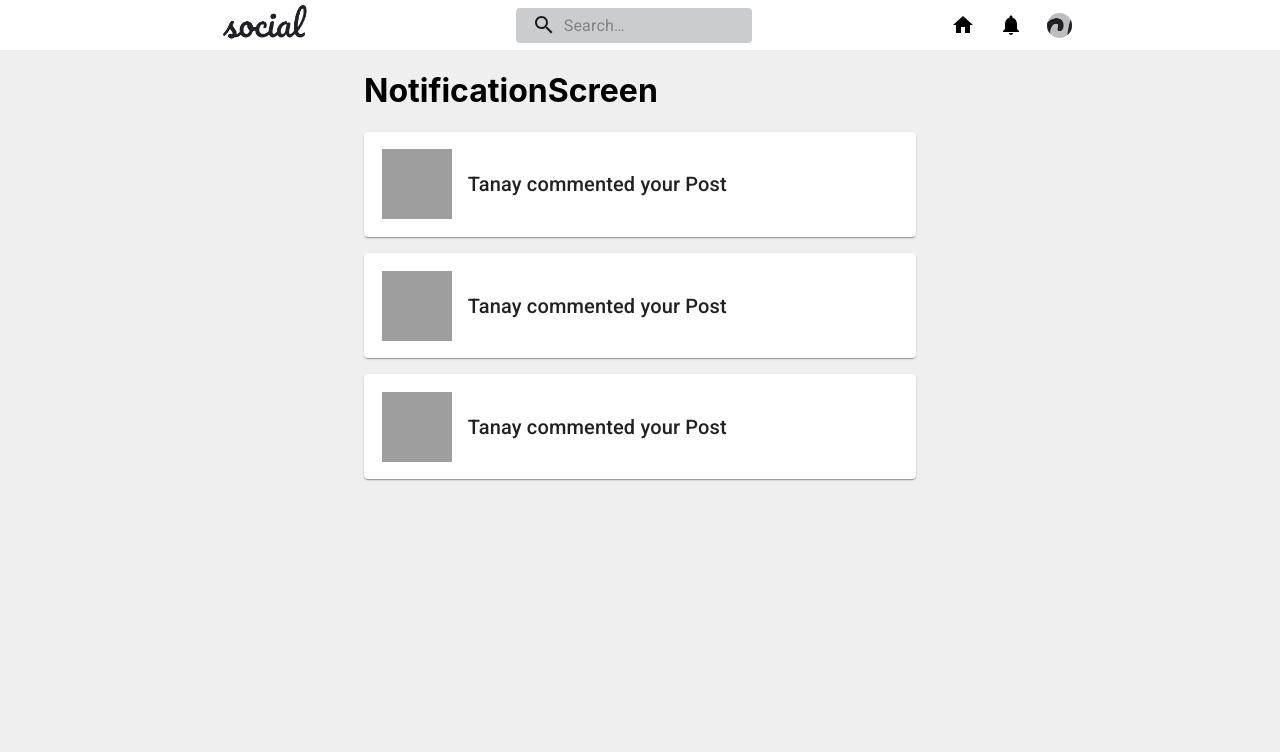
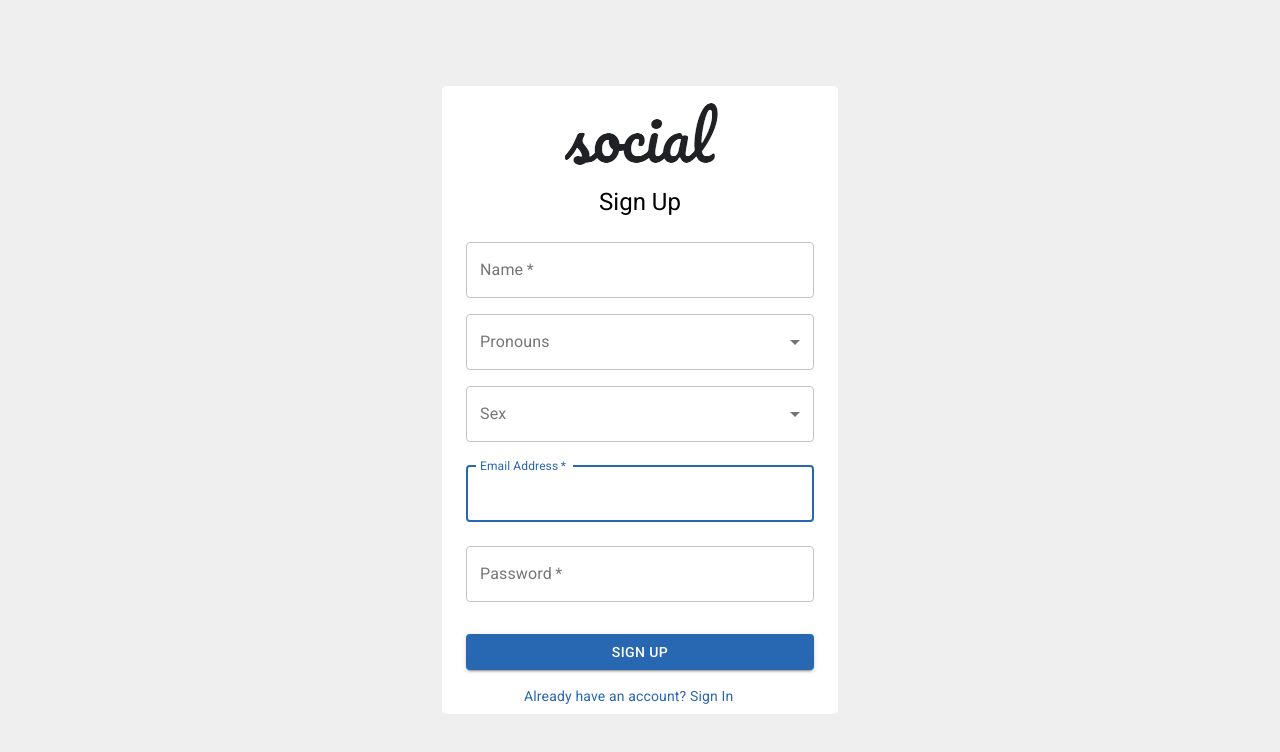
Before and after one commit to piyushsingh0992/socialMedia, a React (Create React App) app: page / in a window 1280 px wide. Shown: the top 752 px of the page. Built offline with nearby package versions, Linux system fonts and the light colour scheme; grey boxes are pictures that could not be loaded.

Commit message:
added login page

```diff
--- a/src/App.js
+++ b/src/App.js
@@ -12,14 +12,14 @@ function App() {
   return (
     <div className="app">
       <Routes>
-        {/* <Route path="/" element={<NewsFeedScreen />} /> */}
-        <Route path="/" element={<NotificationScreen />} />
-        <Route path="/post/:postId" element={<PostScreen />} />
-        <Route path="/login" element={<LoginScreen />} />
-        <Route path="/profile/:profileId" element={<ProfileScreen />} />
-        <Route path="/notifications" element={<NotificationScreen />} />
-        <Route path="/search/:searchText" element={<SearchScreen />} />
-        <Route path="/*" element={<Error404Page />} />
+        {/* <Route path="/" element={<NewsFeedScreen />} />  */}
+        <Route path="/" element={<LoginScreen />} />
+        {/* <Route path="/post/:postId" element={<PostScreen />} /> */}
+        {/* <Route path="/login" element={<LoginScreen />} /> */}
+        {/* <Route path="/profile/:profileId" element={<ProfileScreen />} /> */}
+        {/* <Route path="/notifications" element={<NotificationScreen />} /> */}
+        {/* <Route path="/search/:searchText" element={<SearchScreen />} /> */}
+        {/* <Route path="/*" element={<Error404Page />} />  */}
       </Routes>
     </div>
   );
--- a/src/app.css
+++ b/src/app.css
@@ -2,9 +2,10 @@
 
     min-height: 100vh;
     background-color: #efefef;
+
 }
 
 .screen-container{
+    min-height: 100vh;
 
-    min-height: 100vh;
 }
--- a/src/components/signIn/index.js
+++ b/src/components/signIn/index.js
@@ -14,14 +14,12 @@ import logo from "../../assets/logo.png";
 
 const useStyles = makeStyles((theme) => ({
   paper: {
-    marginTop: theme.spacing(8),
     display: "flex",
     flexDirection: "column",
     alignItems: "center",
-    backgroundColor:"white",
-    padding:theme.spacing(3),
-    borderRadius:"5px",
-    border:"2px solid red",
+    backgroundColor: "white",
+    padding: theme.spacing(3),
+    borderRadius: "5px",
   },
 
   form: {
@@ -37,8 +35,7 @@ export default function SignIn() {
   const classes = useStyles();
 
   return (
-    <Container component="main" maxWidth="xs" >
-
+    <Container component="main" maxWidth="xs">
       <div className={classes.paper}>
         <img src={logo} />
         <Typography component="h1" variant="h5">
@@ -46,6 +43,7 @@ export default function SignIn() {
         </Typography>
 
         <form className={classes.form} noValidate>
+
           <TextField
             variant="outlined"
             margin="normal"
@@ -68,10 +66,7 @@ export default function SignIn() {
             id="password"
             autoComplete="current-password"
           />
-          <FormControlLabel
-            control={<Checkbox value="remember" color="primary" />}
-            label="Remember me"
-          />
+
           <Button
             type="submit"
             fullWidth
--- a/src/components/signUp/index.js
+++ b/src/components/signUp/index.js
@@ -1,46 +1,45 @@
-import React from 'react';
-import Avatar from '@material-ui/core/Avatar';
-import Button from '@material-ui/core/Button';
-import CssBaseline from '@material-ui/core/CssBaseline';
-import TextField from '@material-ui/core/TextField';
-import FormControlLabel from '@material-ui/core/FormControlLabel';
-import Checkbox from '@material-ui/core/Checkbox';
-import Link from '@material-ui/core/Link';
-import Grid from '@material-ui/core/Grid';
-import Box from '@material-ui/core/Box';
-import LockOutlinedIcon from '@material-ui/icons/LockOutlined';
-import Typography from '@material-ui/core/Typography';
-import { makeStyles } from '@material-ui/core/styles';
-import Container from '@material-ui/core/Container';
+import React from "react";
+import Button from "@material-ui/core/Button";
+import TextField from "@material-ui/core/TextField";
+import FormControlLabel from "@material-ui/core/FormControlLabel";
+import Checkbox from "@material-ui/core/Checkbox";
+import Link from "@material-ui/core/Link";
+import Grid from "@material-ui/core/Grid";
+import Box from "@material-ui/core/Box";
+import LockOutlinedIcon from "@material-ui/icons/LockOutlined";
+import Typography from "@material-ui/core/Typography";
+import { makeStyles } from "@material-ui/core/styles";
+import Container from "@material-ui/core/Container";
 import logo from "../../assets/logo.png";
 
-function Copyright() {
-  return (
-    <Typography variant="body2" color="textSecondary" align="center">
-      {'Copyright © '}
-      <Link color="inherit" href="https://material-ui.com/">
-        Your Website
-      </Link>{' '}
-      {new Date().getFullYear()}
-      {'.'}
-    </Typography>
-  );
-}
+import InputLabel from "@material-ui/core/InputLabel";
+import FormHelperText from "@material-ui/core/FormHelperText";
+import FormControl from "@material-ui/core/FormControl";
+import Select from "@material-ui/core/Select";
+import NativeSelect from "@material-ui/core/NativeSelect";
 
 const useStyles = makeStyles((theme) => ({
+  formControl: {
+    minWidth: 120,
+    width: "100%",
+    margin: "0.5rem 0",
+  },
+  selectEmpty: {
+    marginTop: theme.spacing(2),
+  },
   paper: {
-    marginTop: theme.spacing(8),
-    display: 'flex',
-    flexDirection: 'column',
-    alignItems: 'center',
+    display: "flex",
+    flexDirection: "column",
+    alignItems: "center",
+    backgroundColor: "white",
+    padding: "0.5rem 1.5rem",
+    borderRadius: "5px",
+    margin: "2rem 0",
   },
-  avatar: {
-    margin: theme.spacing(1),
-    backgroundColor: theme.palette.secondary.main,
-  },
+
   form: {
-    width: '100%', // Fix IE 11 issue.
-    marginTop: theme.spacing(3),
+    width: "100%", // Fix IE 11 issue.
+    marginTop: theme.spacing(1),
   },
   submit: {
     margin: theme.spacing(3, 0, 2),
@@ -49,56 +48,89 @@ const useStyles = makeStyles((theme) => ({
 
 export default function SignUp() {
   const classes = useStyles();
+  const [state, setState] = React.useState({
+    age: "",
+    name: "hai",
+  });
+
+  const handleChange = (event) => {
+    const name = event.target.name;
+    setState({
+      ...state,
+      [name]: event.target.value,
+    });
+  };
 
   return (
     <Container component="main" maxWidth="xs">
-      <CssBaseline />
       <div className={classes.paper}>
-        <Avatar className={classes.avatar}>
-          <img src={logo}/>
-        </Avatar>
+        <img src={logo} />
         <Typography component="h1" variant="h5">
-          Sign up
+          Sign Up
         </Typography>
+
         <form className={classes.form} noValidate>
-          <Grid container spacing={2}>
-            <Grid item xs={12} sm={6}>
           <TextField
-                autoComplete="fname"
-                name="firstName"
             variant="outlined"
+            margin="normal"
             required
             fullWidth
-                id="firstName"
-                label="First Name"
+            id="name"
+            label="Name"
+            name="Name"
+            autoComplete="Name"
             autoFocus
           />
-            </Grid>
-            <Grid item xs={12} sm={6}>
+          <FormControl variant="outlined" className={classes.formControl}>
+            <InputLabel margin="normal">Pronouns</InputLabel>
+            <Select
+              native
+              value={state.age}
+              onChange={handleChange}
+              label="Pronouns"
+              inputProps={{
+                name: "age",
+                id: "outlined-age-native-simple",
+              }}
+            >
+              <option aria-label="None" value="" />
+              <option value={10}>Ten</option>
+              <option value={20}>Twenty</option>
+              <option value={30}>Thirty</option>
+            </Select>
+          </FormControl>
+          <FormControl variant="outlined" className={classes.formControl}>
+            <InputLabel margin="normal">Sex</InputLabel>
+            <Select
+              native
+              value={state.age}
+              onChange={handleChange}
+              label="Age"
+              inputProps={{
+                name: "age",
+                id: "outlined-age-native-simple",
+              }}
+            >
+              <option aria-label="None" value="" />
+              <option value={"Male"}>Male</option>
+              <option value={"Female"}>Female</option>
+              <option value={"Others"}>Others</option>
+            </Select>
+          </FormControl>
           <TextField
             variant="outlined"
-                required
-                fullWidth
-                id="lastName"
-                label="Last Name"
-                name="lastName"
-                autoComplete="lname"
-              />
-            </Grid>
-            <Grid item xs={12}>
-              <TextField
-                variant="outlined"
+            margin="normal"
             required
             fullWidth
             id="email"
             label="Email Address"
             name="email"
             autoComplete="email"
+            autoFocus
           />
-            </Grid>
-            <Grid item xs={12}>
           <TextField
             variant="outlined"
+            margin="normal"
             required
             fullWidth
             name="password"
@@ -107,14 +139,7 @@ export default function SignUp() {
             id="password"
             autoComplete="current-password"
           />
-            </Grid>
-            <Grid item xs={12}>
-              <FormControlLabel
-                control={<Checkbox value="allowExtraEmails" color="primary" />}
-                label="I want to receive inspiration, marketing promotions and updates via email."
-              />
-            </Grid>
-          </Grid>
+
           <Button
             type="submit"
             fullWidth
@@ -124,18 +149,15 @@ export default function SignUp() {
           >
             Sign Up
           </Button>
-          <Grid container justifyContent="flex-end">
-            <Grid item>
+          <Grid container alignItems="center" justify="center">
+            <Grid item xs={8}>
               <Link href="#" variant="body2">
-                Already have an account? Sign in
+                {"Already have an account? Sign In"}
               </Link>
             </Grid>
           </Grid>
         </form>
       </div>
-      <Box mt={5}>
-        <Copyright />
-      </Box>
     </Container>
   );
 }
--- a/src/index.css
+++ b/src/index.css
@@ -1,13 +1,5 @@
 body {
   margin: 0;
-  font-family: -apple-system, BlinkMacSystemFont, 'Segoe UI', 'Roboto', 'Oxygen',
-    'Ubuntu', 'Cantarell', 'Fira Sans', 'Droid Sans', 'Helvetica Neue',
-    sans-serif;
-  -webkit-font-smoothing: antialiased;
-  -moz-osx-font-smoothing: grayscale;
+  padding: 0;
+
 }
-
-code {
-  font-family: source-code-pro, Menlo, Monaco, Consolas, 'Courier New',
-    monospace;
-}
--- a/src/screens/loginScreen/index.js
+++ b/src/screens/loginScreen/index.js
@@ -1,12 +1,14 @@
 import React, { useState, useEffect } from "react";
+
 import SignIn from "../../components/signIn";
 import SignUp from "../../components/signUp";
 
 export default function LoginScreen() {
-  const [currentUser, currentUserSetter] = useState(true);
+  const [currentUser, currentUserSetter] = useState(false);
 
   return (
-    <div className="screen-container">
+    <div className="screen-container" style={{display:"flex",alignItems:"center",justifyContent:"center"}}>
+
       {currentUser ? <SignIn /> : <SignUp />}
 
     </div>
```
Lines whose indentation alone changed are shown as unchanged.
